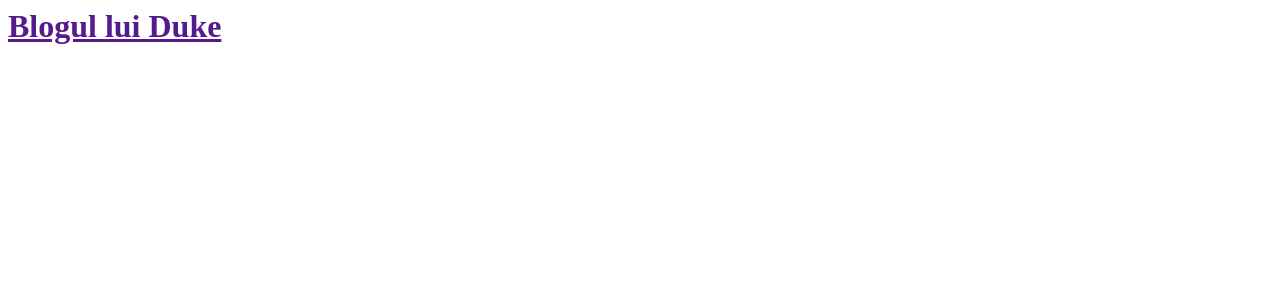
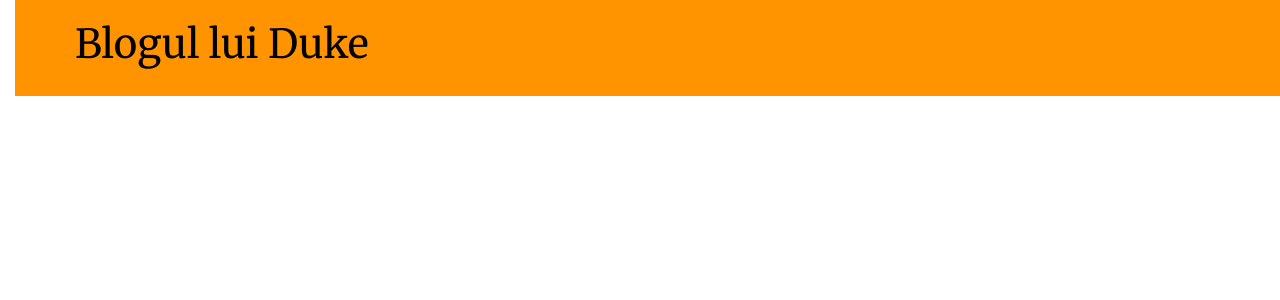
Before and after one commit to duke2007/my-second-blog, a Django app: page / in a window 1280 px wide. Shown: the top 300 px of the page. Run offline with Django 3.2, Linux system fonts and the light colour scheme; data that the repository does not hold is empty; some libraries are stand-ins or nearby versions.

Commit message:
Inca o modificare de template

```diff
--- /dev/null
+++ b/blog2/static/css/blog.css
@@ -0,0 +1,44 @@
+h1 a {
+	color: #fca205;
+	font-family: 'Merriweather', serif;
+}
+body {
+	padding-left: 15px;
+}
+.header {
+	background-color: #ff9400;
+	margin-top: 0;
+	padding: 20px 20px 20px 60px;
+}
+.header h1, .header h1 a, .header h1 a:visited, .header h1 a:active {
+	color: #000000;
+	font-size:3 6pt;
+	text-decoration: none;
+}
+.content {
+	margin-left: 40px;
+}
+h1, h2, h3, h4 {
+	font-family: 'Merriweather', serif, cursive;
+}
+.date {
+	color: #828282;
+}
+.save {
+	float:right;
+}
+.post-form textarea, .post-form input{
+	width: 100%;
+}
+.top-menu, .top-menu:hover, .top-menu:visited{
+	color: #ffffff;
+	float: right;
+	font-size 26pt;
+	margin-right: 20px;
+}
+.post {
+	margin-bottom: 70px;
+}
+.post h1 a, .post h1 a:visited {
+	color: #000000;
+}
--- a/blog2/templates/blog2/post_list.html
+++ b/blog2/templates/blog2/post_list.html
@@ -1,19 +1,32 @@
+{% load staticfiles %}
 <html>
 	<head>
 		<title>Duke's blog</title>
+		<link rel="stylesheet" href="https://stackpath.bootstrapcdn.com/bootstrap/4.1.1/css/bootstrap.min.css">
+		<link rel="stylesheet" href="https://stackpath.bootstrapcdn.com/bootstrap/4.1.1/js/bootstrap.min.js">
+		<link href="https://fonts.googleapis.com/css?family=Merriweather" rel="stylesheet">
+		<link rel="stylesheet" href="{% static 'css/blog.css' %}">
 	</head>
 	<body>
-		<div>
+
+		<div class="header">
 			<h1><a href="">Blogul lui Duke</a></h1>
 		</div>
 
+	<div class="content container">
+		<div class="row">
+			<div class="col-md-8">
 				{% for post in posts %}
-			<div>
+					<div class="post">
+						<div class="date">
 							<p>published: {{ post.published_date }}</p>
+						</div>
 						<h1><a href="">{{ post.title }}</a></h1>
 						<p>{{ post.text|linebreaks }}</p>
 					</div>
 		{% endfor %}
-
+		</div>
+	</div>
+</div>
 </body>
 </html>
```
Lines whose indentation alone changed are shown as unchanged.
